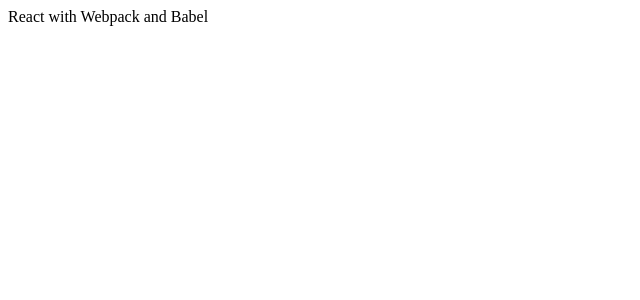
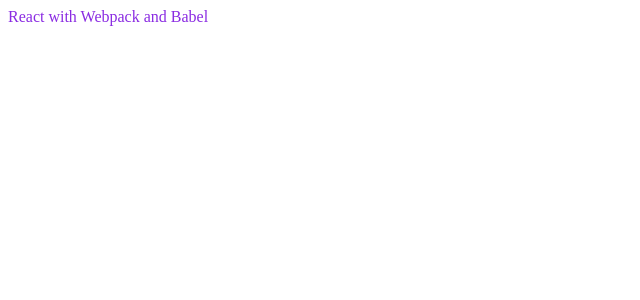
Before and after one commit to rwieruch/advanced-react-webpack-babel-setup, a React app: page / in a window 1280 px wide. Shown: the top 300 px of the page, without its empty margins (0-640 px from the left). Built offline with nearby package versions, Linux system fonts and the light colour scheme.

Commit message:
Adds support for css modules

```diff
--- a/build-utils/webpack.common.js
+++ b/build-utils/webpack.common.js
@@ -10,6 +10,19 @@
         test: /\.(js|jsx)$/,
         exclude: /node_modules/,
         use: ['babel-loader', 'eslint-loader'],
+      },
+      {
+        test: /\.css$/i,
+        exclude: /node_modules/,
+        use: [
+          'style-loader',
+          {
+            loader: 'css-loader',
+            options: {
+              modules: true,
+            },
+          },
+        ],
       },
     ],
   },
--- a/package.json
+++ b/package.json
@@ -19,6 +19,7 @@
     "babel-eslint": "^10.0.3",
     "babel-loader": "^8.0.6",
     "clean-webpack-plugin": "^3.0.0",
+    "css-loader": "^3.2.0",
     "dotenv-webpack": "^1.7.0",
     "eslint": "^6.5.1",
     "eslint-config-airbnb": "^18.0.1",
@@ -31,6 +32,7 @@
     "html-webpack-plugin": "^3.2.0",
     "prettier": "^1.18.2",
     "react-hot-loader": "^4.12.15",
+    "style-loader": "^1.0.0",
     "webpack": "^4.41.2",
     "webpack-bundle-analyzer": "^3.6.0",
     "webpack-cli": "^3.3.9",
--- a/src/App.js
+++ b/src/App.js
@@ -1,7 +1,10 @@
 import React from 'react';
 import PropTypes from 'prop-types';
+import styles from './style.module.css';
 
-const App = ({ title }) => <div>{title}</div>;
+const App = ({ title }) => (
+  <div className={styles.title}>{title}</div>
+);
 
 App.propTypes = {
   title: PropTypes.string.isRequired,
--- /dev/null
+++ b/src/style.module.css
@@ -0,0 +1,3 @@
+.title {
+    color: blueviolet;
+}
```
Also changed, not shown: 1 other file (tests, documents, lock files or other folders).
